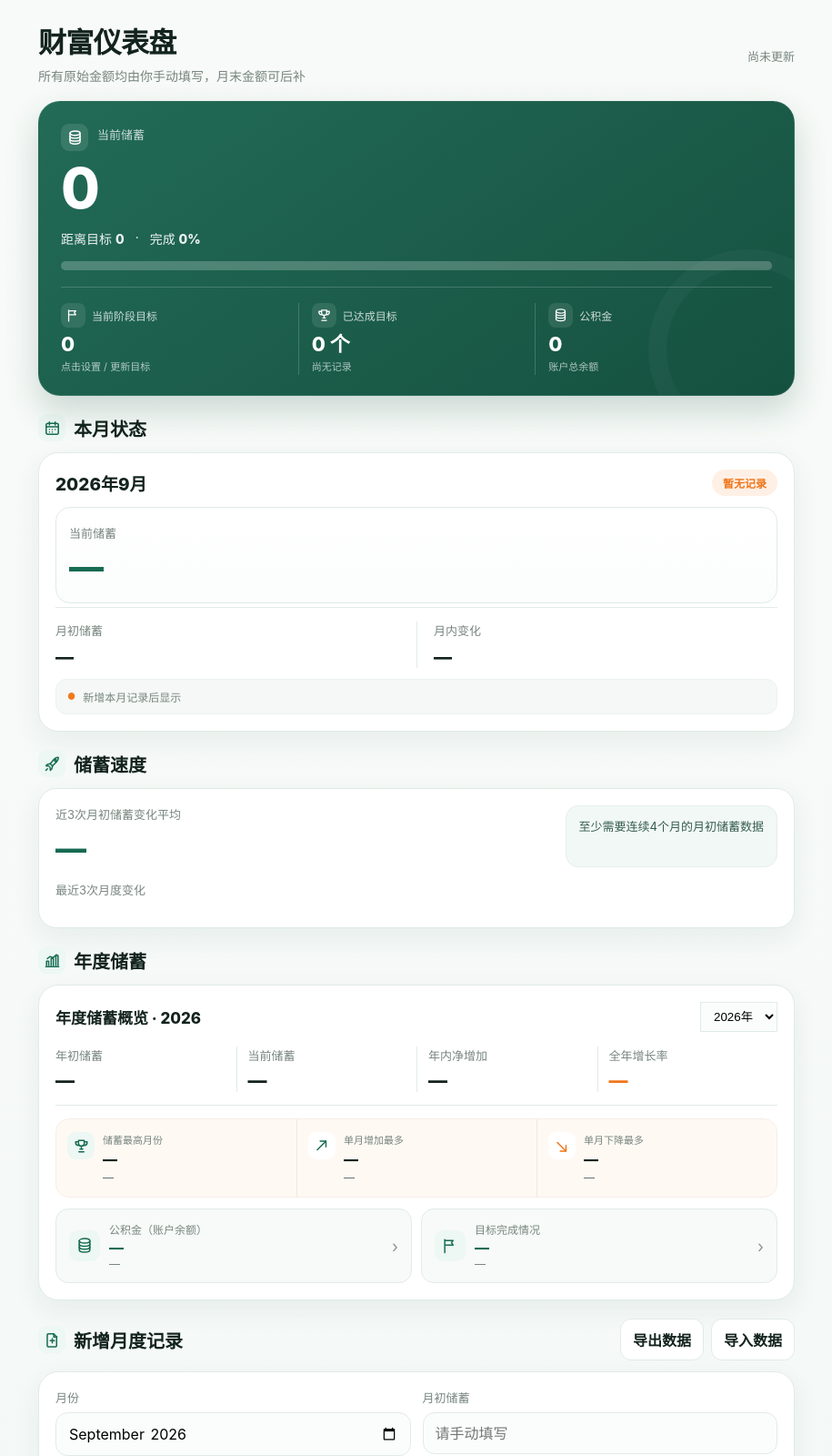
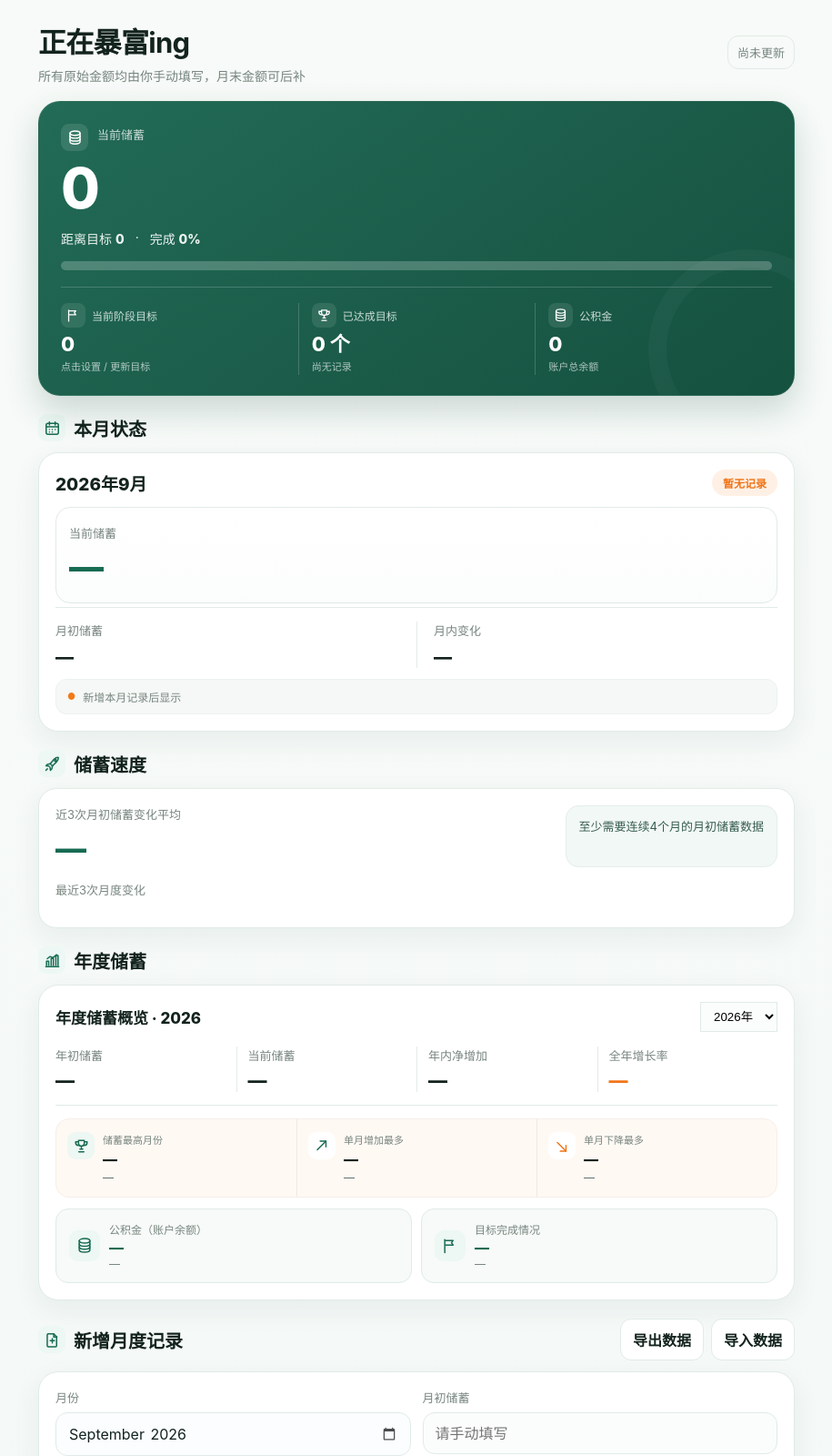
Before and after one commit to 5yy5y4jvrj-tech/pp-, a plain HTML site: page index.html in a window 1280 px wide. Shown: the top 1600 px of the page at 91% size, without its empty margins (182-1097 px from the left). Drawn offline with Linux system fonts and the light colour scheme.

Commit message:
Add files via upload

```diff
--- a/index.html
+++ b/index.html
@@ -6,14 +6,14 @@
 <meta name="theme-color" content="#f6f9f7">
 <meta name="apple-mobile-web-app-capable" content="yes">
 <meta name="apple-mobile-web-app-title" content="财富仪表盘">
-<title>财富仪表盘 · V2.7</title>
+<title>正在暴富ing · V2.8</title>
 <link rel="manifest" href="manifest.webmanifest">
 <link rel="apple-touch-icon" href="apple-touch-icon.png">
 <link rel="icon" href="favicon-32.png">
 <style>
 :root{--bg:#f5f7fb;--card:#fff;--text:#172033;--muted:#7a8496;--line:#e8edf4;--blue:#2f6fed;--green:#1aa184;--red:#d84d4d;--shadow:0 10px 30px rgba(23,45,79,.07)}
 *{box-sizing:border-box}body{margin:0;background:var(--bg);color:var(--text);font-family:-apple-system,BlinkMacSystemFont,"Segoe UI","PingFang SC","Microsoft YaHei",sans-serif}button,input,textarea{font:inherit}button{cursor:pointer}
-.wrap{max-width:980px;margin:auto;padding:24px 16px 40px}header{display:flex;justify-content:space-between;gap:16px;align-items:flex-start;margin-bottom:18px}h1{margin:0 0 6px;font-size:28px}.sub,.updated{color:var(--muted);font-size:13px}.updated{white-space:nowrap;padding-top:8px}
+.wrap{max-width:980px;margin:auto;padding:24px 16px 40px}header{display:flex;justify-content:space-between;gap:16px;align-items:flex-start;margin-bottom:18px}h1{margin:0 0 6px;font-size:28px}.sub,.updated{color:var(--muted);font-size:13px}.updated{white-space:nowrap;padding-top:8px;background:#f7faf8;border:1px solid var(--line);padding:8px 10px;border-radius:12px}
 .grid4{display:grid;grid-template-columns:repeat(2,1fr);gap:12px}.card{background:var(--card);border:1px solid var(--line);border-radius:20px;box-shadow:var(--shadow)}.metric{padding:17px}.label{font-size:13px;color:var(--muted);margin-bottom:8px}.value{font-size:clamp(23px,6vw,32px);font-weight:750;overflow-wrap:anywhere}.hint{font-size:12px;color:var(--muted);margin-top:6px}.targetBtn{border:0;background:transparent;padding:0;text-align:left;width:100%;color:inherit}
 .progress{padding:18px;margin-top:12px}.progressHead{display:flex;justify-content:space-between;margin-bottom:10px;font-size:14px;font-weight:700}.bar{height:11px;background:#e8edf5;border-radius:999px;overflow:hidden}.bar span{display:block;height:100%;width:0;background:linear-gradient(90deg,var(--blue),var(--green));border-radius:999px}
 section{margin-top:22px}.sectionHead{display:flex;justify-content:space-between;align-items:center;gap:10px;margin-bottom:10px}h2{font-size:18px;margin:0}.actions{display:flex;gap:8px;flex-wrap:wrap}.btn{border:1px solid var(--line);background:white;color:var(--text);border-radius:13px;padding:10px 13px;font-weight:700}.btn.primary{background:var(--blue);border-color:var(--blue);color:white}.btn.red{color:var(--red)}
@@ -369,12 +369,11 @@ input,textarea,.yearSelect{background:#fbfdfc}
 .yearHighlightValue{font-size:16px;font-weight:820}
 .yearHighlightSub{font-size:12px;color:#5f6f68;margin-top:2px}
 .yearSubCards{display:grid;grid-template-columns:1fr 1fr;gap:10px;margin-top:12px}
-.yearSubCard{padding:13px 14px;border:1px solid var(--line);border-radius:14px;background:#f7faf8;display:grid;grid-template-columns:auto 1fr auto;gap:10px;align-items:center}
+.yearSubCard{padding:13px 14px;border:1px solid var(--line);border-radius:14px;background:#f7faf8;display:grid;grid-template-columns:auto 1fr;gap:10px;align-items:center}
 .yearSubIcon{width:34px;height:34px;border-radius:10px;background:#edf7f3;display:flex;align-items:center;justify-content:center;color:#176b52}
 .yearSubIcon .icon{width:20px;height:20px}
 .yearSubTitle{font-size:12px;color:var(--muted)}
 .yearSubMain{font-size:16px;font-weight:820;color:#176b52;margin-top:2px}
-.yearSubArrow{color:#8a9891;font-size:18px}
 .yearOldGrid,.annualHighlights,.annualExtra{display:none!important}
 
 /* record table monthly change semantics */
@@ -432,11 +431,32 @@ input,textarea,.yearSelect{background:#fbfdfc}
 }
 .recordTable td.consume{color:#ef7417}
 
+
+/* V2.8 tweaks */
+input[type="month"]{
+  appearance:none;
+  -webkit-appearance:none;
+  background:#fbfdff;
+  color:var(--text);
+  box-shadow:none;
+}
+input[type="month"]::-webkit-calendar-picker-indicator{
+  opacity:.7;
+}
+input[type="month"]:focus{
+  border-color:var(--line);
+  box-shadow:none;
+}
+@media(max-width:620px){
+  header{display:block}
+  .updated{display:inline-flex;align-items:center;margin-top:8px}
+}
+
 </style>
 </head>
 <body>
 <div class="wrap">
-<header><div><h1>财富仪表盘</h1><div class="sub">所有原始金额均由你手动填写，月末金额可后补</div></div><div class="updated" id="updated">尚未更新</div></header>
+<header><div><h1>正在暴富ing</h1><div class="sub">所有原始金额均由你手动填写，月末金额可后补</div></div><div class="updated" id="updated">尚未更新</div></header>
 <div class="hero">
 <div class="heroTopLine"><span id="heroCoinsIcon"></span><div class="label">当前储蓄</div></div>
 <div class="heroValue" id="currentValue">0</div>
@@ -481,8 +501,8 @@ input,textarea,.yearSelect{background:#fbfdfc}
     <div class="yearHighlightItem"><span id="yearDownIcon"></span><div><div class="yearHighlightLabel">单月下降最多</div><div class="yearHighlightValue" id="yearWorstMonth">—</div><div class="yearHighlightSub" id="yearWorstValue">—</div></div></div>
   </div>
   <div class="yearSubCards">
-    <div class="yearSubCard"><div class="yearSubIcon" id="yearFundIcon"></div><div><div class="yearSubTitle">公积金（账户余额）</div><div class="yearSubMain" id="yearFundChange">—</div><div class="yearSubTitle" id="yearFundDetail">年初 — · 当前 —</div></div><div class="yearSubArrow">›</div></div>
-    <div class="yearSubCard"><div class="yearSubIcon" id="yearGoalIcon"></div><div><div class="yearSubTitle">目标完成情况</div><div class="yearSubMain" id="yearGoalStatus">—</div><div class="yearSubTitle" id="yearGoalDetail">—</div></div><div class="yearSubArrow">›</div></div>
+    <div class="yearSubCard"><div class="yearSubIcon" id="yearFundIcon"></div><div><div class="yearSubTitle">公积金（账户余额）</div><div class="yearSubMain" id="yearFundChange">—</div><div class="yearSubTitle" id="yearFundDetail">年初 — · 当前 —</div></div></div>
+    <div class="yearSubCard"><div class="yearSubIcon" id="yearGoalIcon"></div><div><div class="yearSubTitle">目标完成情况</div><div class="yearSubMain" id="yearGoalStatus">—</div><div class="yearSubTitle" id="yearGoalDetail">—</div></div></div>
   </div>
 </div></section>
 <section>
@@ -527,7 +547,7 @@ const KEY="wealth_dashboard_v1",state={target:0,records:[],updatedAt:null,editin
 const money=n=>new Intl.NumberFormat("zh-CN",{maximumFractionDigits:2}).format(Number(n)||0),optionalNum=v=>{if(v===""||v===null||v===undefined)return null;const n=Number(v);return Number.isFinite(n)&&n>=0?n:null},monthText=m=>{const[y,mm]=m.split("-");return`${y}年${Number(mm)}月`},num=v=>{const n=Number(v);return Number.isFinite(n)&&n>=0?n:null},esc=s=>s.replace(/[&<>"']/g,c=>({"&":"&amp;","<":"&lt;",">":"&gt;",'"':"&quot;","'":"&#039;"}[c]));
 function toast(t){$("toast").textContent=t;$("toast").classList.add("show");clearTimeout(window.tt);window.tt=setTimeout(()=>$("toast").classList.remove("show"),1800)}
 function load(){try{const d=JSON.parse(localStorage.getItem(KEY)||"null");if(!d)return;state.target=num(d.target)??0;state.records=Array.isArray(d.records)?d.records:[];state.updatedAt=d.updatedAt||null;state.goalHistory=Array.isArray(d.goalHistory)?d.goalHistory:[]}catch(e){toast("本地数据读取失败")}}
-function save(){state.updatedAt=new Date().toISOString();localStorage.setItem(KEY,JSON.stringify({version:2.7,target:state.target,records:state.records,updatedAt:state.updatedAt,goalHistory:state.goalHistory}))}
+function save(){state.updatedAt=new Date().toISOString();localStorage.setItem(KEY,JSON.stringify({version:2.8,target:state.target,records:state.records,updatedAt:state.updatedAt,goalHistory:state.goalHistory}))}
 function latest(){return[...state.records].sort((a,b)=>b.month.localeCompare(a.month))[0]||null}
 
 const ICONS={
@@ -687,7 +707,7 @@ function edit(m){const r=state.records.find(x=>x.month===m);if(!r)return;state.e
 function remove(m){if(!confirm(`确认删除 ${monthText(m)} 的记录吗？`))return;state.records=state.records.filter(r=>r.month!==m);if(state.editing===m)reset();save();render();toast("记录已删除")}
 $("form").onsubmit=e=>{e.preventDefault();const month=$("month").value,start=num($("start").value),end=optionalNum($("end").value),fund=num($("fund").value),note=$("note").value.trim();if(!month||start===null||fund===null)return toast("请填写月份、月初储蓄和公积金");if(state.records.some(r=>r.month===month&&r.month!==state.editing))return toast("该月份已存在，请编辑已有记录");const wasEditing=!!state.editing,r={month,start,end,fund,note};state.records=wasEditing?state.records.map(x=>x.month===state.editing?r:x):[...state.records,r];save();reset();render();toast(wasEditing?"记录已更新":"记录已保存")};
 $("cancelBtn").onclick=reset;$("openTarget").onclick=()=>{$("targetInput").value=state.target||"";$("modal").classList.add("open")};$("closeModal").onclick=()=>$("modal").classList.remove("open");$("saveTarget").onclick=()=>{const v=num($("targetInput").value);if(v===null)return toast("请输入有效目标金额");state.target=v;save();render();$("modal").classList.remove("open");toast("目标已保存")};$("modal").onclick=e=>{if(e.target===$("modal"))$("modal").classList.remove("open")};
-$("exportBtn").onclick=()=>{const blob=new Blob([JSON.stringify({app:"财富仪表盘",version:2.7,target:state.target,records:state.records,goalHistory:state.goalHistory,updatedAt:state.updatedAt},null,2)],{type:"application/json"}),u=URL.createObjectURL(blob),a=document.createElement("a");a.href=u;a.download=`财富仪表盘备份-${new Date().toISOString().slice(0,10)}.json`;a.click();URL.revokeObjectURL(u);toast("数据已导出")};
+$("exportBtn").onclick=()=>{const blob=new Blob([JSON.stringify({app:"正在暴富ing",version:2.8,target:state.target,records:state.records,goalHistory:state.goalHistory,updatedAt:state.updatedAt},null,2)],{type:"application/json"}),u=URL.createObjectURL(blob),a=document.createElement("a");a.href=u;a.download=`正在暴富ing-数据备份-${new Date().toISOString().slice(0,10)}.json`;a.click();URL.revokeObjectURL(u);toast("数据已导出")};
 $("importBtn").onclick=()=>$("fileInput").click();$("fileInput").onchange=async e=>{const f=e.target.files[0];e.target.value="";if(!f)return;try{const d=JSON.parse(await f.text());if(!Array.isArray(d.records))throw 0;const rec=d.records.map(r=>({month:String(r.month||""),start:num(r.start),end:optionalNum(r.end),fund:num(r.fund),note:typeof r.note==="string"?r.note:""}));if(rec.some(r=>!/^\d{4}-\d{2}$/.test(r.month)||r.start===null||r.fund===null)||new Set(rec.map(r=>r.month)).size!==rec.length)throw 0;if(!confirm("导入会覆盖当前浏览器中的全部数据，是否继续？"))return;state.target=num(d.target)??0;state.records=rec;state.goalHistory=Array.isArray(d.goalHistory)?d.goalHistory:[];save();reset();render();toast("数据导入成功")}catch{toast("导入失败：文件格式不正确")}};
 $("clearBtn").onclick=()=>{if(!confirm("确认清空全部月度记录吗？储蓄目标会保留。"))return;state.records=[];save();reset();render();toast("月度记录已清空")};window.addEventListener("resize",()=>{clearTimeout(window.chartResizeTimer);window.chartResizeTimer=setTimeout(drawTrendChart,120)});$("yearSelect").addEventListener("change",renderYearSummary);
 
```
